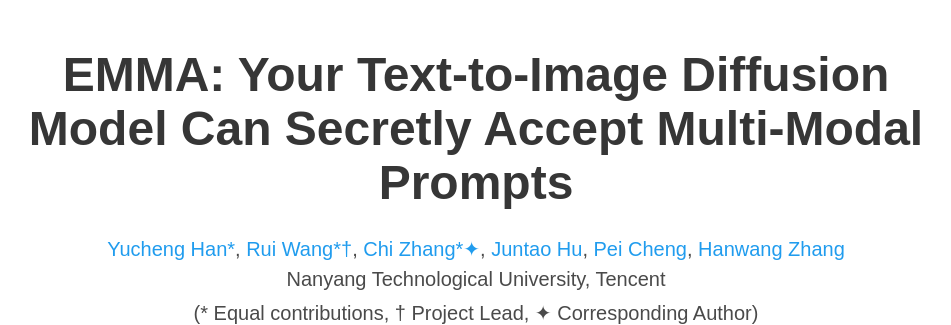
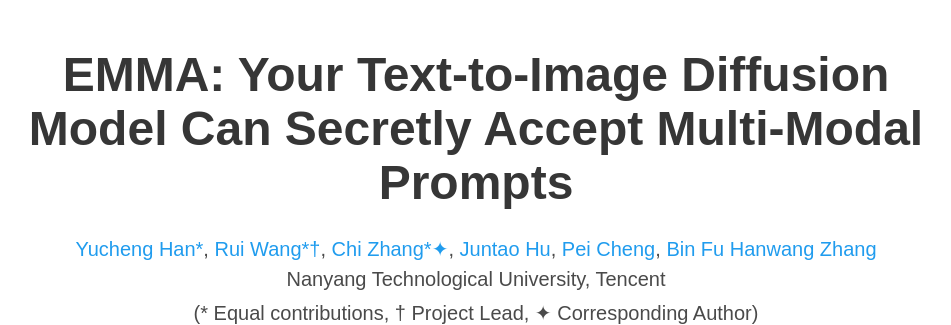
Before and after one commit to TencentQQGYLab/EMMA, a plain HTML site: page index.html in a window 1280 px wide. Shown: the top 325 px of the page, without its empty margins (164-1115 px from the left). Drawn offline with nearby package versions, Linux system fonts and the light colour scheme; some icons are missing; a web font is replaced by a local one.

Commit message:
add bin fu

```diff
--- a/index.html
+++ b/index.html
@@ -78,8 +78,10 @@
               <span class="author-block">
                   <a href="https://tencentqqgylab.github.io/EMMA">Juntao Hu</a>,</span>
               <span class="author-block">
-                    <a href="https://tencentqqgylab.github.io/EMMA">Pei Cheng</a>,</span>
+                  <a href="https://tencentqqgylab.github.io/EMMA">Pei Cheng</a>,</span>
               <span class="author-block">
+                  <a href="https://tencentqqgylab.github.io/EMMA">Bin Fu</a></span>
+                    <span class="author-block">
                 <a href="https://personal.ntu.edu.sg/hanwangzhang/">Hanwang Zhang</a></span>
 
 
```
